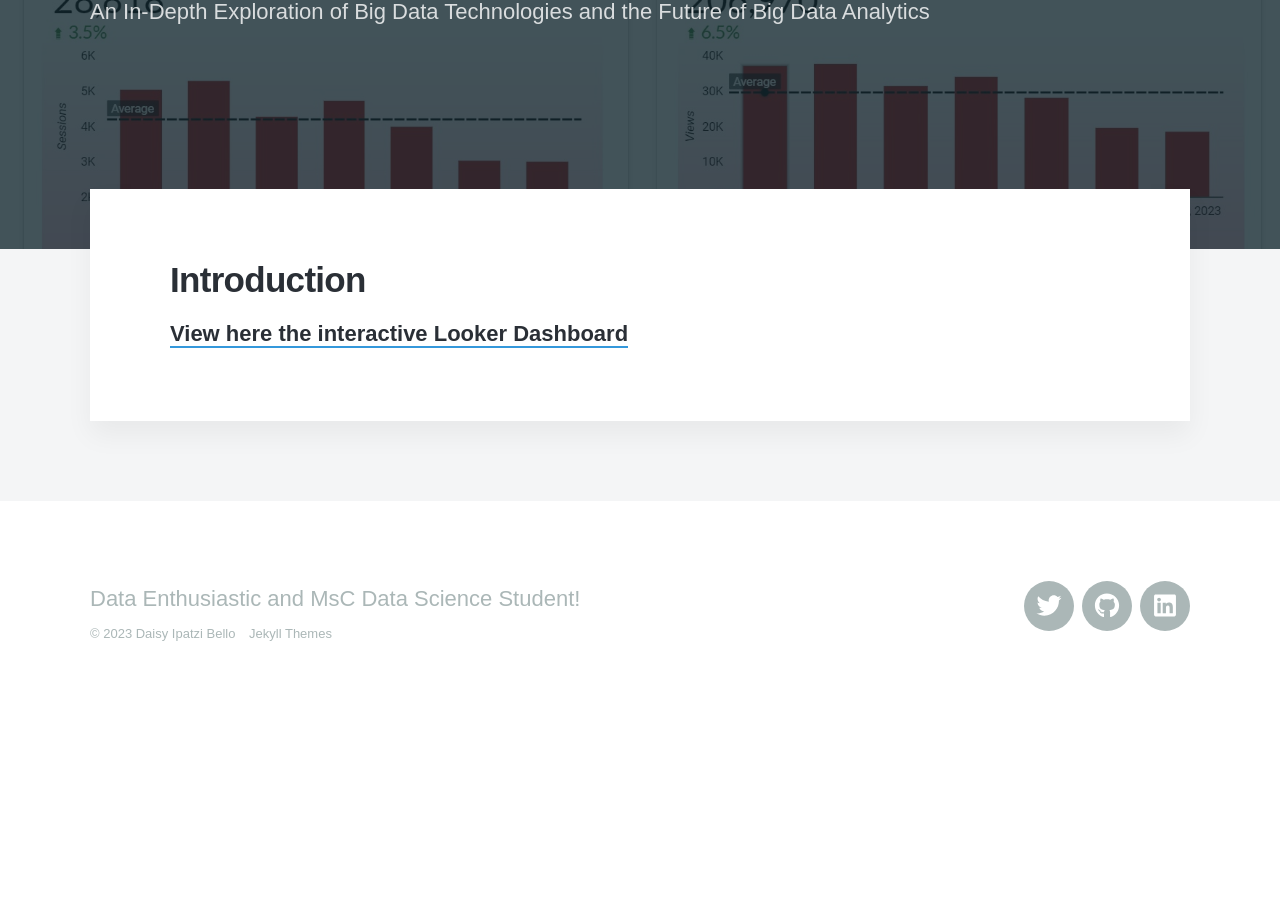
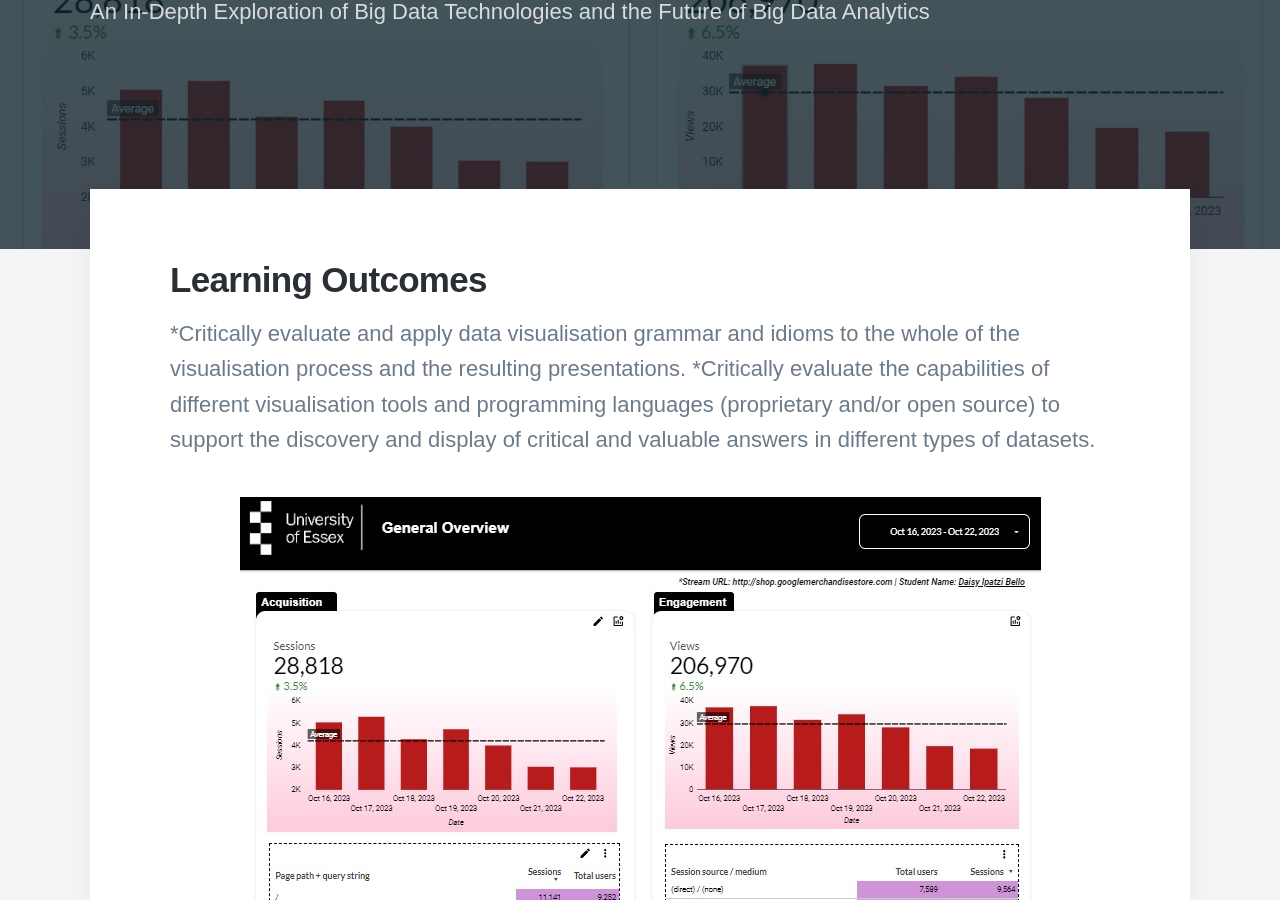
Before and after one commit to DaisyIpatzi/daisyipatzi.github.io, a Jekyll site: the page built from _projects/2023-10-27-visualisation.md, in a window 1280 px wide and 900 px high, scrolled down 343 px. Built offline with Jekyll 4.4.1, drawn with Linux system fonts in a browser that asks for light colours; nearby versions of some CDN libraries; some web fonts are replaced; before the commit the page ends 1063 px from its top, so only the background shows below that.

Commit message:
Update 2023-10-27-visualisation.md

```diff
--- a/_projects/2023-10-27-visualisation.md
+++ b/_projects/2023-10-27-visualisation.md
@@ -6,6 +6,10 @@
 featured_image: 'images/demo/dash2.jpg'
 ---
 
-## Introduction
+## Learning Outcomes
 
+*Critically evaluate and apply data visualisation grammar and idioms to the whole of the visualisation process and the resulting presentations.
+*Critically evaluate the capabilities of different visualisation tools and programming languages (proprietary and/or open source) to support the discovery and display of critical and valuable answers in different types of datasets.
+
+![](/images/demo/dash.jpg)
 [View here the interactive Looker Dashboard](https://lookerstudio.google.com/u/0/reporting/8561a9e2-7ee2-483b-b50f-74d73d2124a8/page/DDUMC?utm_source=portfolio&utm_medium=banner&utm_campaign=visualization)
```
